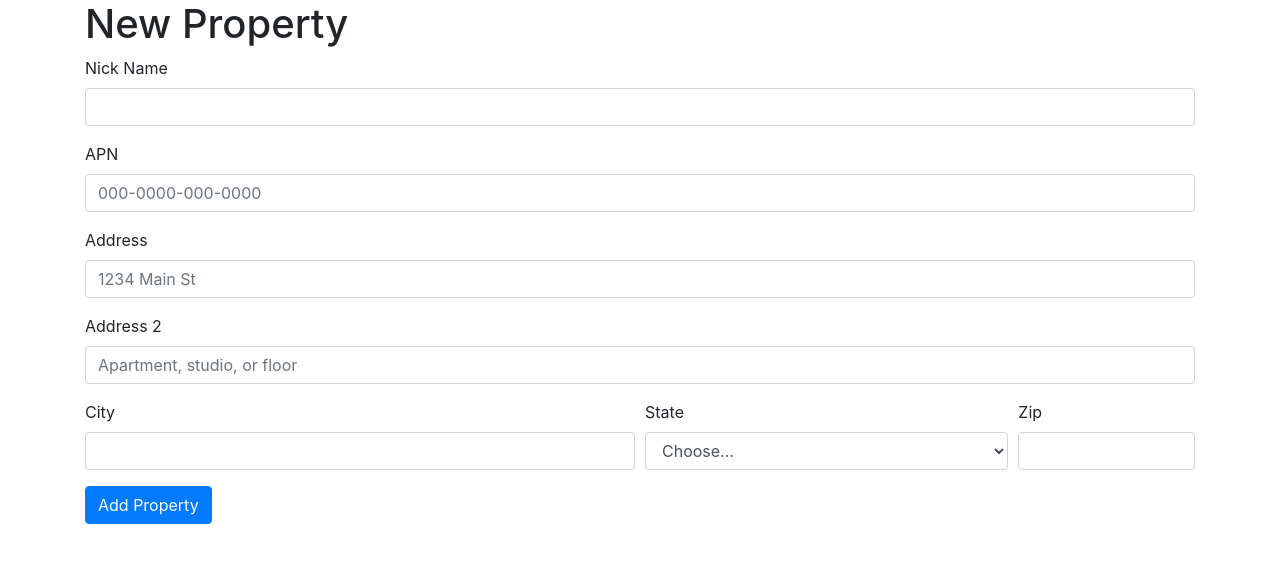
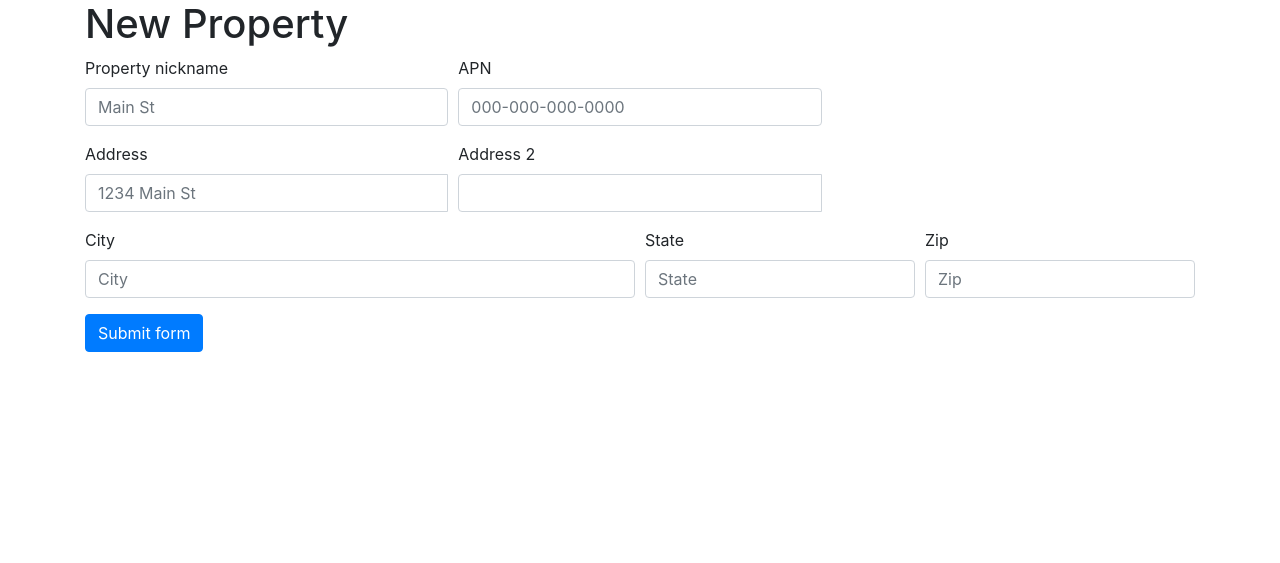
Before and after one commit to JayTDawgzone/real_estate_tracker, a Flask app: page / in a window 1280 px wide. Shown: the top 563 px of the page. Run offline with Flask 2, Linux system fonts and the light colour scheme; some libraries are stand-ins or nearby versions.

Commit message:
Started Form Validation

```diff
--- a/main.py
+++ b/main.py
@@ -26,28 +26,14 @@ def home():
     return render_template('index.html', data=properties)
 
 
-@app.route('/api/new_prop', methods=['POST'])
+@app.route('/api/new_property', methods=['GET','POST'])
 def form():
     if request.method == 'POST':
         form = request.form
-        nickname = form['nickname']
-        apn = form['apn']
-        address = form['inputAddress']
-        address2 = form['inputAddress2']
-        city = form['inputCity']
-        state = form['inputState']
-        zip = form['inputZip']
-        obj = {
-            'nickname': nickname,
-            'apn': apn,
-            'address': address,
-            'address2': address2,
-            'city': city,
-            'state': state,
-            'zip': zip,
-        }
-        new_prop.new_property(obj);
-        return render_template('index.html', data=properties)
+        prop_id = new_prop.new_property(form);
+        print(prop_id)
+        properties = [acct for acct in property_collection.find()]
+        return render_template('property.html', data=properties)
     else:
         return render_template('index.html', data=properties)
 
--- a/new_prop.py
+++ b/new_prop.py
@@ -4,20 +4,22 @@ username = 'Terra925'
 password = 'H%40mmond271'
 client = MongoClient("mongodb+srv://" + username + ":" + password + "@cluster0-paegd.mongodb.net/test?retryWrites=true&w=majority")
 db = client.rental_db
-
+collection = db['properties']
 
 
 def new_property(obj):
     post = {
     'nickname': obj['nickname'],
-    'APN': obj['nickname'],
+    'APN': obj['apn'],
     'address': {
-        'full_address': f"{obj['address']} {obj['address2']} {obj['city']}, {obj['state']} {obj['zip']}",
-        'street_address': obj['address'],
-        'addr_line2': obj['address2'],
-        'city': obj['city'],
-        'state': obj['state'],
-        'zip': obj['zip']
+        'full_address': f"{obj['inputAddress']} {obj['inputAddress2']} {obj['inputCity']}, {obj['inputState']} {obj['inputZip']}",
+        'street_address': obj['inputAddress'],
+        'addr_line2': obj['inputAddress2'],
+        'city': obj['inputCity'],
+        'state': obj['inputState'],
+        'zip': obj['inputZip']
     }
     }
     print(post, flush=True);
+    id = collection.insert_one(post).inserted_id
+    return id
--- a/templates/index.html
+++ b/templates/index.html
@@ -5,10 +5,8 @@
     <title></title>
     <!-- Bootstrap CSS -->
     <link rel="stylesheet" href="https://stackpath.bootstrapcdn.com/bootstrap/4.4.1/css/bootstrap.min.css" integrity="sha384-Vkoo8x4CGsO3+Hhxv8T/Q5PaXtkKtu6ug5TOeNV6gBiFeWPGFN9MuhOf23Q9Ifjh" crossorigin="anonymous">
-    <!-- bootstrap theme -->
-    <link rel="stylesheet" href="static/css/bootstrap.min.css">
     <!-- Custom styles -->
-    <link href="static/css/style.css" rel="stylesheet">
+    <link href="/static/css/style.css" rel="stylesheet">
     <script src="https://kit.fontawesome.com/4b712ca7bb.js" crossorigin="anonymous"></script>
     <!-- Leaflet CSS -->
     <link rel="stylesheet" href="https://unpkg.com/leaflet@1.6.0/dist/leaflet.css"
@@ -23,51 +21,94 @@
       <h1>New Property</h1>
 
 
-    <form action="" method="POST" role="form">
-      <div class="form-group">
-        <label for="inputNickName">Nick Name</label>
-        <input type="text" class="form-control" name='nickname' placeholer="Main St">
-      </div>
-      <div class="form-group">
-        <label for="inputAPN">APN</label>
-        <input type="text" class="form-control" name="apn" placeholder="000-0000-000-0000">
-      </div>
-      <div class="form-group">
-        <label for="inputAddress">Address</label>
-        <input type="text" class="form-control" name="inputAddress" placeholder="1234 Main St">
-      </div>
-      <div class="form-group">
-        <label for="inputAddress2">Address 2</label>
-        <input type="text" class="form-control" name="inputAddress2" placeholder="Apartment, studio, or floor">
-      </div>
-      <div class="form-row">
-        <div class="form-group col-md-6">
-          <label for="inputCity">City</label>
-          <input type="text" class="form-control" name="inputCity">
+      <form method="POST" role="form" class="needs-validation" novalidate>
+        <div class="form-row">
+          <div class="col-md-4 mb-3">
+            <label for="nickname">Property nickname</label>
+            <input type="text" class="form-control" id="validationNickname" name="nickname" placeholder="Main St" required>
+            <div class="invalid-feedback">
+              Please enter a nickname
+            </div>
+          </div>
+          <div class="col-md-4 mb-3">
+            <label for="apn">APN</label>
+            <input type="text" class="form-control" id="validationAPN" name="apn" placeholder="000-000-000-0000" required>
+            <div class="invalid-feedback">
+              Please enter an APN.
+            </div>
+          </div>
+
         </div>
-        <div class="form-group col-md-4">
-          <label for="inputState">State</label>
-          <select name="inputState" class="form-control">
-            <option selected>Choose...</option>
-            <option>CA</option>
-            <option>PA</option>
-            <option>IA</option>
-            <option>FL</option>
-            <option>TX</option>
-            <option>AZ</option>
-            <option>NV</option>
-          </select>
+        <div class="form-row">
+          <div class="col-md-4 mb-3">
+            <label for="inputAddress">Address</label>
+            <div class="input-group">
+              <input type="text" class="form-control" id="validationAddress" placeholder="1234 Main St" name="inputAddress" aria-describedby="inputGroupPrepend" required>
+              <div class="invalid-feedback">
+                Please enter an address.
+              </div>
+            </div>
+          </div>
+          <div class="col-md-4 mb-3">
+            <label for="inputAddress2">Address 2</label>
+            <div class="input-group">
+              <input type="text" class="form-control" id="validationAddress2" placeholder="" name="inputAddress2" aria-describedby="inputGroupPrepend">
+              <div class="invalid-feedback">
+                Please enter an address.
+              </div>
+            </div>
+          </div>
         </div>
-        <div class="form-group col-md-2">
-          <label for="inputZip">Zip</label>
-          <input type="text" class="form-control" name="inputZip">
+        <div class="form-row">
+          <div class="col-md-6 mb-3">
+            <label for="inputCity">City</label>
+            <input type="text" class="form-control" id="validationCustom03" name='inputCity' placeholder="City" required>
+            <div class="invalid-feedback">
+              Please provide a valid city.
+            </div>
+          </div>
+          <div class="col-md-3 mb-3">
+            <label for="inputState">State</label>
+            <input type="text" class="form-control" id="validationCustom04" name='inputState' placeholder="State" required>
+            <div class="invalid-feedback">
+              Please provide a valid state.
+            </div>
+          </div>
+          <div class="col-md-3 mb-3">
+            <label for="inputZip">Zip</label>
+            <input type="text" class="form-control" id="validationCustom05" name='inputZip' placeholder="Zip" required>
+            <div class="invalid-feedback">
+              Please provide a valid zip.
+            </div>
+          </div>
         </div>
-      </div>
-      <button type="submit" class="btn btn-primary" value="Submit" formaction="/api/new_prop">Add Property</button>
-    </form>
+        <button class="btn btn-primary" type="submit" formaction="/api/new_property">Submit form</button>
+      </form>
+            <script>
+      // Example starter JavaScript for disabling form submissions if there are invalid fields
+      (function() {
+        'use strict';
+        window.addEventListener('load', function() {
+          // Fetch all the forms we want to apply custom Bootstrap validation styles to
+          var forms = document.getElementsByClassName('needs-validation');
+          // Loop over them and prevent submission
+          var validation = Array.prototype.filter.call(forms, function(form) {
+            form.addEventListener('submit', function(event) {
+              if (form.checkValidity() === false) {
+                event.preventDefault();
+                event.stopPropagation();
+              }
+              form.classList.add('was-validated');
+            }, false);
+          });
+        }, false);
+      })();
+      </script>
     </div>
   </body>
   <script src="https://code.jquery.com/jquery-3.4.1.slim.min.js" integrity="sha384-J6qa4849blE2+poT4WnyKhv5vZF5SrPo0iEjwBvKU7imGFAV0wwj1yYfoRSJoZ+n" crossorigin="anonymous"></script>
+  <script src="https://cdn.jsdelivr.net/npm/popper.js@1.16.0/dist/umd/popper.min.js" integrity="sha384-Q6E9RHvbIyZFJoft+2mJbHaEWldlvI9IOYy5n3zV9zzTtmI3UksdQRVvoxMfooAo" crossorigin="anonymous"></script>
+  <script src="https://stackpath.bootstrapcdn.com/bootstrap/4.4.1/js/bootstrap.min.js" integrity="sha384-wfSDF2E50Y2D1uUdj0O3uMBJnjuUD4Ih7YwaYd1iqfktj0Uod8GCExl3Og8ifwB6" crossorigin="anonymous"></script>
 <script src="https://cdn.jsdelivr.net/npm/popper.js@1.16.0/dist/umd/popper.min.js" integrity="sha384-Q6E9RHvbIyZFJoft+2mJbHaEWldlvI9IOYy5n3zV9zzTtmI3UksdQRVvoxMfooAo" crossorigin="anonymous"></script>
 <script src="https://stackpath.bootstrapcdn.com/bootstrap/4.4.1/js/bootstrap.min.js" integrity="sha384-wfSDF2E50Y2D1uUdj0O3uMBJnjuUD4Ih7YwaYd1iqfktj0Uod8GCExl3Og8ifwB6" crossorigin="anonymous"></script>
   <script src="https://cdnjs.cloudflare.com/ajax/libs/d3/5.9.7/d3.min.js"></script>
@@ -75,5 +116,5 @@
   integrity="sha512-gZwIG9x3wUXg2hdXF6+rVkLF/0Vi9U8D2Ntg4Ga5I5BZpVkVxlJWbSQtXPSiUTtC0TjtGOmxa1AJPuV0CPthew=="
   crossorigin=""></script>
   <script src="static/js/map.js"></script>
-  <script src="static/js/index.js"></script>
+  <script src="/static/js/index.js"></script>
 </html>
```
Also changed, not shown: templates/property.html (added, +10 -0 lines).
